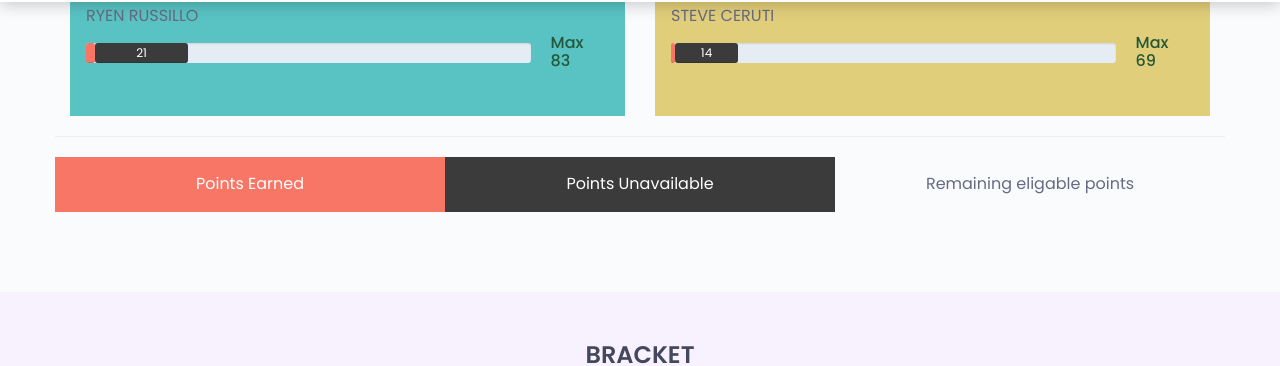
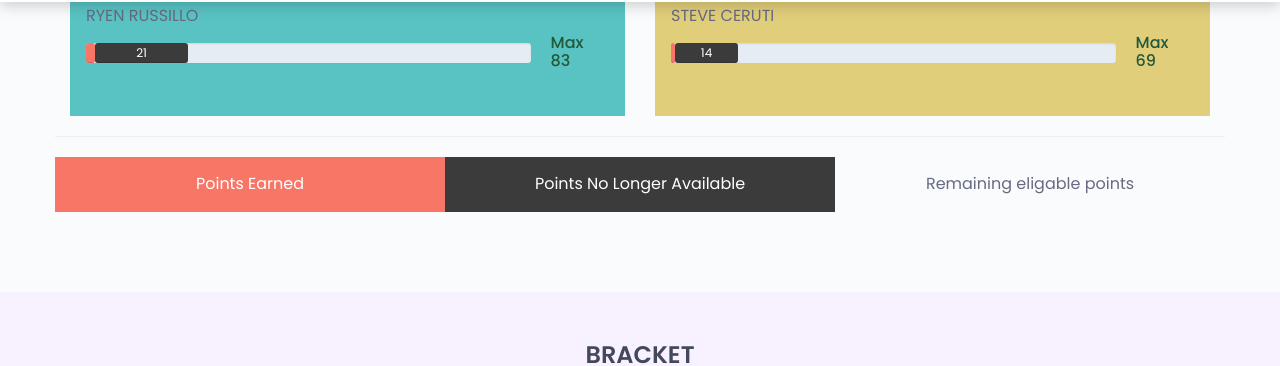
Before and after one commit to jeffmiller00/russillo, a Jekyll site: the page built from index.html, in a window 1280 px wide and 900 px high, scrolled down 1090 px. Shown: the part 88-454 px from the top of the window. Built offline with Jekyll 4.4.1, drawn with Linux system fonts in a browser that asks for light colours.

Commit message:
Change the wording slightly.

```diff
--- a/index.html
+++ b/index.html
@@ -66,7 +66,7 @@
       </div>
       <div class="row">
         <div class="col-md-4 points-earned text-center" style="color: #fff; padding: 1em;">Points Earned</div>
-        <div class="col-md-4 points-unavailable text-center" style="color: #fff; padding: 1em;">Points Unavailable</div>
+        <div class="col-md-4 points-unavailable text-center" style="color: #fff; padding: 1em;">Points No Longer Available</div>
         <div class="col-md-4 text-center" style="padding: 1em;">Remaining eligable points</div>
       </div>
     </div> <!-- /.container -->
```
